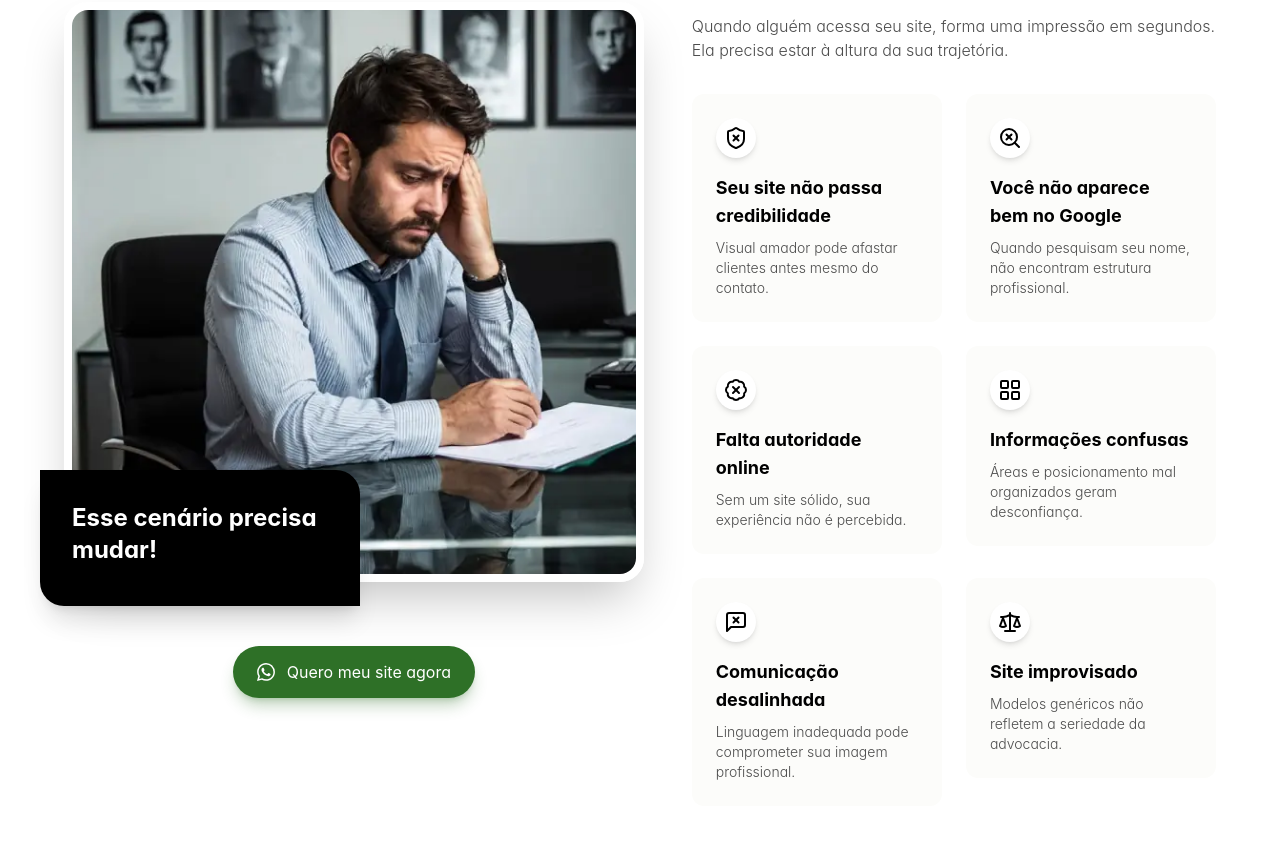
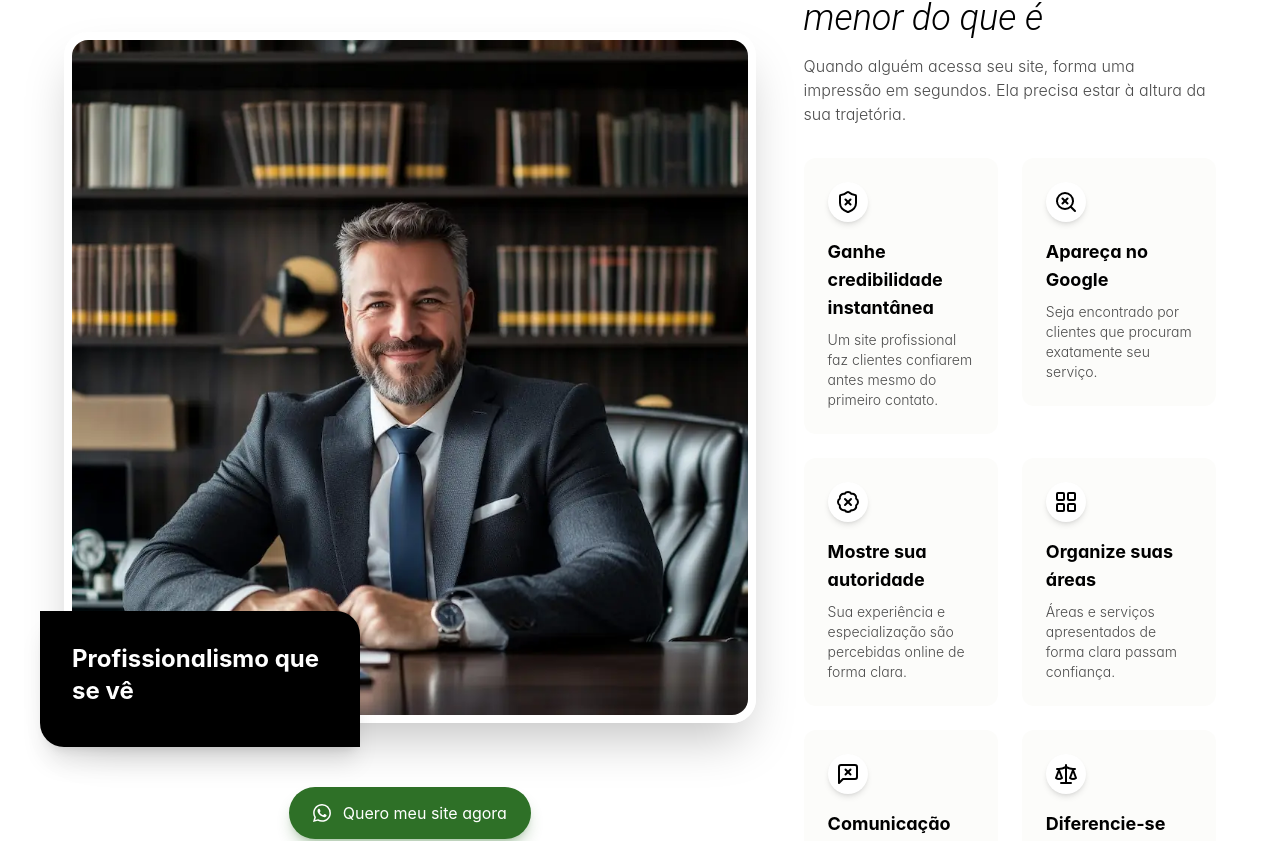
Before and after one commit to Paper-Street-Softwares/LP-Paper-Street-Site-Institucional, a React (Vite) app: page / in a window 1280 px wide. Shown: the part 2339-3180 px from the top of the page. Built offline with nearby package versions, Linux system fonts and the light colour scheme.

Commit message:
fix: Copy e imagem alterados

```diff
--- a/package.json
+++ b/package.json
@@ -15,8 +15,8 @@
     "@emotion/react": "^11.14.0",
     "@emotion/styled": "^11.14.1",
     "@headlessui/react": "^2.0.3",
-    "@mui/icons-material": "^5.18.0",
-    "@mui/material": "^5.18.0",
+    "@mui/icons-material": "^7.3.8",
+    "@mui/material": "^7.3.8",
     "@mui/system": "^7.3.8",
     "@radix-ui/react-accordion": "^1.2.12",
     "@radix-ui/react-slot": "^1.2.4",
--- a/src/content/content.jsx
+++ b/src/content/content.jsx
@@ -265,14 +265,17 @@ const content = {
       ),
       imgFeatures: imgFeatures,
       alt: "Imagem ilustrativa da Features",
-      titleMessageFeature: <>Esse cenário precisa mudar!</>,
+      titleMessageFeature: <>Profissionalismo que se vê</>,
       subtitleMessageFeature: <></>,
 
       cards: {
         card1: {
-          title: <>Seu site não passa credibilidade</>,
+          title: <>Ganhe credibilidade instantânea</>,
           subtitle: (
-            <>Visual amador pode afastar clientes antes mesmo do contato.</>
+            <>
+              Um site profissional faz clientes confiarem antes mesmo do
+              primeiro contato.
+            </>
           ),
           description: (
             <div>
@@ -288,10 +291,10 @@ const content = {
         },
 
         card2: {
-          title: <>Você não aparece bem no Google</>,
+          title: <>Apareça no Google</>,
           subtitle: (
             <>
-              Quando pesquisam seu nome, não encontram estrutura profissional.
+              Seja encontrado por clientes que procuram exatamente seu serviço.
             </>
           ),
           description: (
@@ -308,8 +311,13 @@ const content = {
         },
 
         card3: {
-          title: <>Falta autoridade online</>,
-          subtitle: <>Sem um site sólido, sua experiência não é percebida.</>,
+          title: <>Mostre sua autoridade</>,
+          subtitle: (
+            <>
+              Sua experiência e especialização são percebidas online de forma
+              clara.
+            </>
+          ),
           description: (
             <div>
               A_Definir
@@ -324,9 +332,9 @@ const content = {
         },
 
         card4: {
-          title: <>Informações confusas</>,
+          title: <>Organize suas áreas</>,
           subtitle: (
-            <>Áreas e posicionamento mal organizados geram desconfiança.</>
+            <>Áreas e serviços apresentados de forma clara passam confiança.</>
           ),
           description: (
             <div>
@@ -342,9 +350,12 @@ const content = {
         },
 
         card5: {
-          title: <>Comunicação desalinhada</>,
+          title: <>Comunicação que vende</>,
           subtitle: (
-            <>Linguagem inadequada pode comprometer sua imagem profissional.</>
+            <>
+              Linguagem clara e profissional conquista clientes antes mesmo do
+              primeiro contato.
+            </>
           ),
           description: (
             <div>
@@ -360,9 +371,9 @@ const content = {
         },
 
         card6: {
-          title: <>Site improvisado</>,
+          title: <>Diferencie-se da concorrência</>,
           subtitle: (
-            <>Modelos genéricos não refletem a seriedade da advocacia.</>
+            <>Um site exclusivo mostra que você leva a advocacia a sério.</>
           ),
           description: (
             <div>
@@ -580,17 +591,11 @@ const content = {
           ),
           topic3: (
             <>
-              Ter clareza sobre o que pode e o que não pode ser feito dentro das
-              normas da OAB
-            </>
-          ),
-          topic4: (
-            <>
               Garantir que o site esteja alinhado ao nível profissional que você
               já alcançou
             </>
           ),
-          topic5: (
+          topic4: (
             <>
               Escolher uma estrutura que transmita solidez hoje e continue
               adequada nos próximos anos
@@ -613,8 +618,7 @@ const content = {
       subtitle: (
         <>
           Estruturamos sites elegantes e organizados para apresentar o advogado
-          ou o escritório com clareza, sobriedade e autoridade, sempre alinhados
-          às normas da OAB.
+          ou o escritório com clareza, sobriedade e autoridade.
         </>
       ),
       img: imgSteps,
@@ -822,12 +826,12 @@ const content = {
           ),
         },
         question2: {
-          question: <>O site segue as normas da OAB?</>,
+          question: <>Preciso fornecer conteúdos prontos?</>,
           answer: (
             <>
-              Sim. O formato é institucional e informativo, sem promessas
-              comerciais ou linguagem apelativa. O objetivo é apresentar sua
-              atuação com sobriedade, respeitando as diretrizes da advocacia.
+              Não. Você só nos passa informações sobre sua atuação e áreas de
+              prática. Nós organizamos os textos, imagens e estrutura do site de
+              forma profissional.
             </>
           ),
         },
```
Also changed, not shown: src/assets/imgs/features/imgServices.webp, 1 other file (tests, documents, lock files or other folders).
